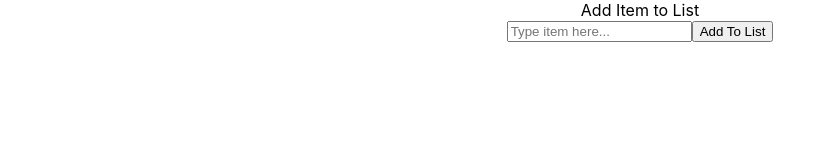
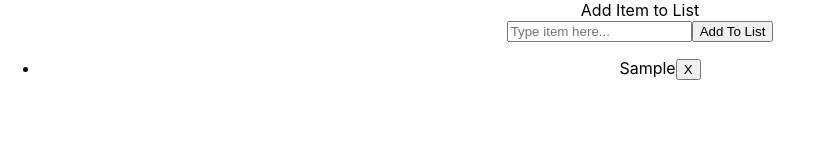
Before and after one commit to Ianwehmeyer/project03new3, a React (Create React App) app: page / in a window 1280 px wide. Both pictures are taken after typing "Sample" into the empty fields and a click on the button "Add To List". Shown: the top 160 px of the page, without its empty margins (0-813 px from the left). Built offline with nearby package versions, Linux system fonts and the light colour scheme.

Commit message:
Update Todo.js
building delete button in Todo - I don't have the script to actually make it delete yet

```diff
--- a/src/Todo.js
+++ b/src/Todo.js
@@ -50,6 +50,25 @@
                     onClick={() => this.addItem()}>
                         Add To List
                     </button>
+                    <br/>
+
+                    <ul>
+                        {this.state.list.map(item => {
+                            //takes in the current state in list - I believe
+                            //this.state.list.map should map over item
+                            return(
+                                //returning the list
+                                <li key={item.id
+                                //needs unique key
+                                }>
+                                    {item.value}
+                                    <button onClick={() => this.deletItem(item.id)
+                                    //will take item so we can delete item id (double check)
+                                    } >X</button>
+                                </li>
+                            )
+                        })}
+                    </ul>
 
             </div>
         )
```
